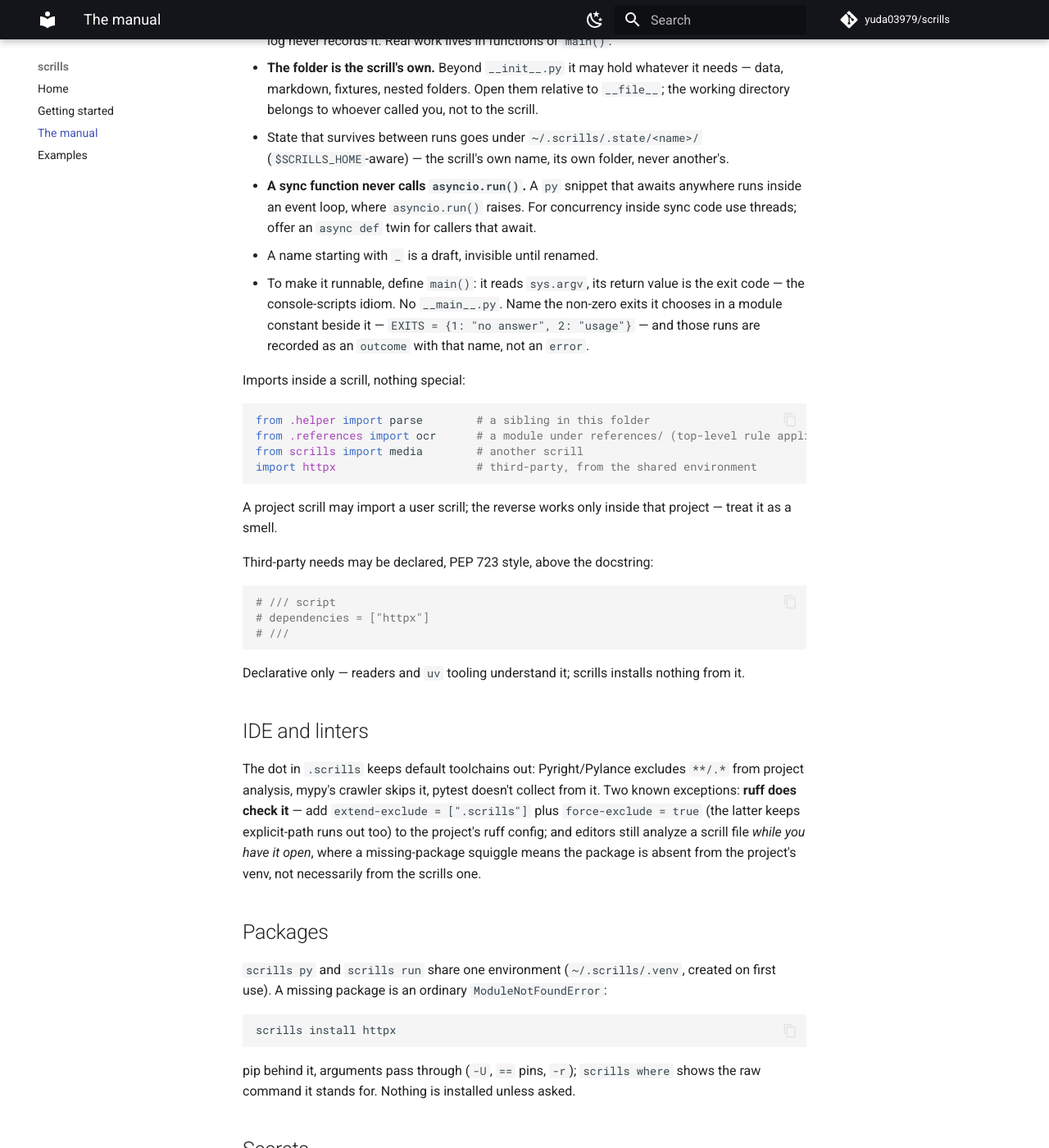
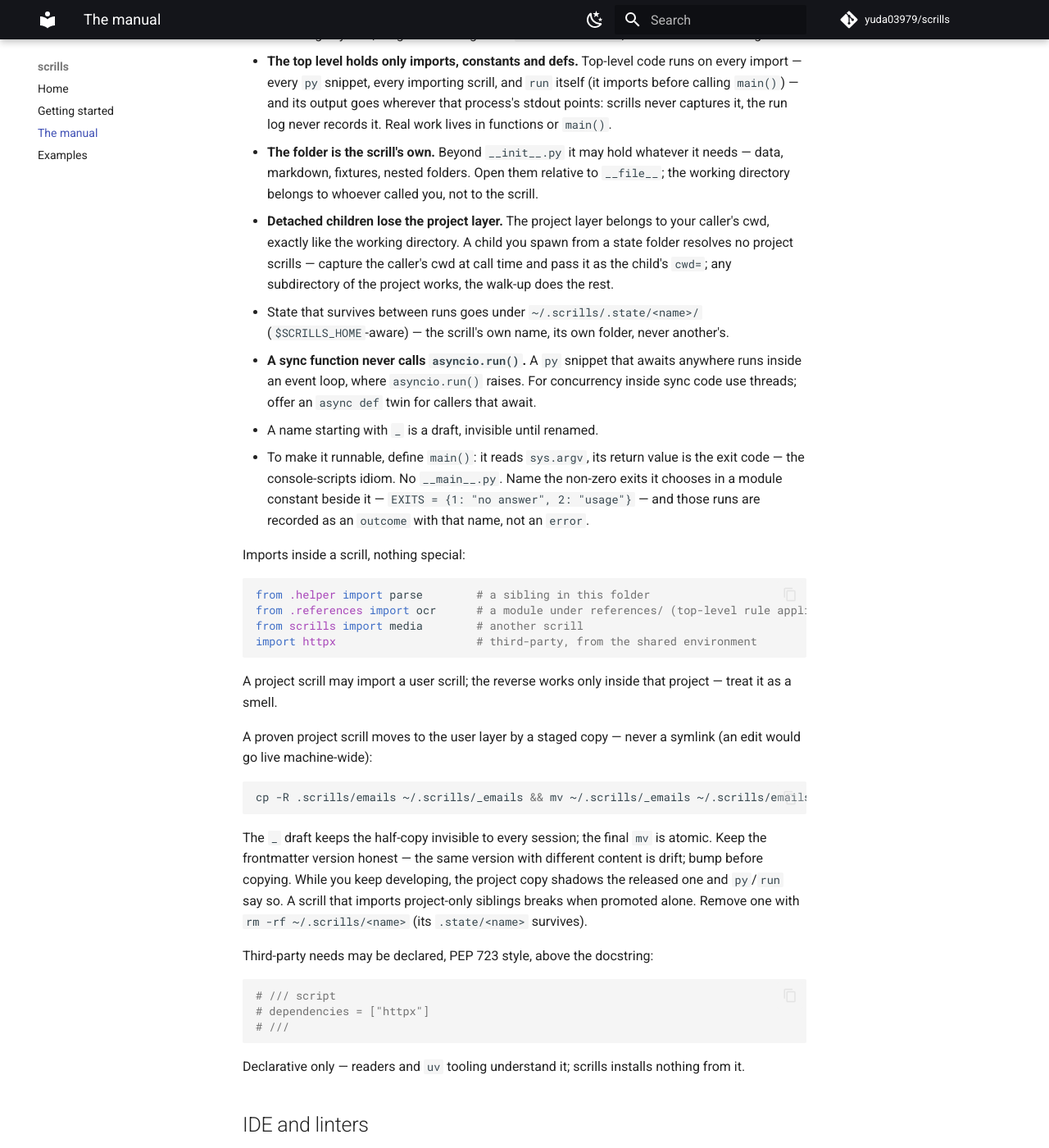
Before and after one commit to yuda03979/scrills, an MkDocs documentation site: the page built from docs/manual.md, in a window 1280 px wide and 1400 px high, scrolled down 3139 px. Shown: the whole window at 82% size. Built offline with MkDocs 1.6.1 and Material for MkDocs 9.7.7, drawn with Linux system fonts in a browser that asks for light colours; comment, search, counter and statistics services are not loaded; some of the changed text lies outside the part shown.

Commit message:
scrills 0.2.13 - the lost-project notice, the promotion pattern, and the TCC line
Three answers in one round. A detached child re-entering the CLI from
another cwd (a state folder) has no project layer; that stayed silent.
Now py/run print one stderr line when the walk finds nothing but the
inherited SCRILLS_LAYERS shows the caller had a project layer, and
where says it in the project line - the inherited value feeds one
message and the display, never resolution. The manual carries the
sibling gotcha: the project layer belongs to the caller's cwd like the
working directory does; spawn detached children from the project root.
Promotion to the user layer is now documented as a staged copy
(cp -R to a _draft, then an atomic mv), with the version rule (same
version + different content = bump first), the shadow notice as the
drift alarm, and never-symlink stated; getting-started teaches the
fuller pattern. The macOS TCC constraint is stated where scheduled
work is taught: launchd/cron cannot read ~/Desktop, ~/Documents or
~/Downloads even through symlinks - keep the clone outside them, as
the piped installer's default already is. Tests 97 -> 100, the two
fire tests seen red first, the third proving the notice crosses the
real execv/env chain via SCRILLS_CLI.

Co-Authored-By: Claude Fable 5 <noreply@anthropic.com>
Claude-Session: https://claude.ai/code/session_01TuJJmdqvqSrpqusNQP5MZ9

````diff
--- a/scrills/SKILL.md
+++ b/scrills/SKILL.md
@@ -17,7 +17,7 @@ Check the library before writing logic: `scrills list` prints the library the wa
 
 Two layers, merged, project wins on a name collision:
 
-- **project**: the nearest `.scrills/` directory walking up from where you are — reviewed and committed with the project. One it doesn't take: a `.scrills` owned by another user is ignored, and `list`, `py`, `run` and `where` say so.
+- **project**: the nearest `.scrills/` directory walking up from where you are — reviewed and committed with the project. Resolution is from your cwd only: a process started elsewhere (a detached child, a state-folder cwd) has no project layer, and `py`/`run` print one stderr line when the caller had one. One it doesn't take: a `.scrills` owned by another user is ignored, and `list`, `py`, `run` and `where` say so.
 - **user**: `~/.scrills` (or `$SCRILLS_HOME`) — capability that travels across projects.
 
 A collision is process-wide: the project scrill also replaces the user one inside every other scrill's imports, so `py` and `run` print one stderr line naming what's shadowed — unless the two sides are the same file through a symlink (an installed mirror), which replaces nothing and stays silent. Either way `list` shows the pair: `<name>  (user, shadowed by project)`. `scrills where` shows both paths, the python, the resolver, and how to install a package.
@@ -39,7 +39,7 @@ The description says when to use a scrill; `help()` says how. But `help()` rende
 
 Runs are isolated: the working directory stays yours (read and write project files freely), but project *modules* aren't importable and `PYTHONPATH` is ignored. Project code runs with the project's own tooling — `uv run`, its `.venv` — in its own command; pass files between the two, not imports.
 
-A scrill that defines `main()` is also a program: `scrills run <name> [args...]`. Arguments, stdin, stdout and the exit code pass straight through. Use it for finished work with clear inputs. Being a program, it also slots straight into cron or launchd — one-shot checks, scheduled work. Every run gets `SCRILLS_CLI` in its environment — the command's own absolute path; spawn nested `scrills` children through it rather than through PATH, which cron and launchd may not carry.
+A scrill that defines `main()` is also a program: `scrills run <name> [args...]`. Arguments, stdin, stdout and the exit code pass straight through. Use it for finished work with clear inputs. Being a program, it also slots straight into cron or launchd — one-shot checks, scheduled work. Every run gets `SCRILLS_CLI` in its environment — the command's own absolute path; spawn nested `scrills` children through it rather than through PATH, which cron and launchd may not carry. On macOS, scheduled jobs can't read TCC-protected folders (`~/Desktop`, `~/Documents`, `~/Downloads`), even through symlinks — keep the scrills clone outside them; the piped installer's default (`~/.local/share/scrills`) already is.
 
 Input reaches a scrill four ways: function arguments when imported — the main way; argv and stdin when run as a program (`echo data | scrills run it a b`); environment variables inherited from the caller (secrets travel this way, read at call time); and files, relative to your working directory. The catch: `scrills py`'s stdin already carries the code, so there is none left for data. Pass big data as a file path, never pasted into the snippet; `some-command | scrills py` feeds that output to the compiler — write it to a file first, run the command from inside the Python, or use `scrills run`, which does take stdin.
 
@@ -81,6 +81,7 @@ Details per function in its docstring; the IMAP quirks are in references/imap.md
 - The description says *when* to use it — it is all the listing shows — and, for a program scrill, the run line (`run: scrills run <name> …`). The rest of the docstring and each function's docstring say *how*; longer material goes in `references/*.md`, named in the docstring.
 - **The top level holds only imports, constants and defs.** Top-level code runs on every import — every `py` snippet, every importing scrill, and `run` itself (it imports before calling `main()`) — and its output goes wherever that process's stdout points: scrills never captures it, the run log never records it. Real work lives in functions or `main()`.
 - **The folder is the scrill's own.** Beyond `__init__.py` it may hold whatever it needs — data, markdown, fixtures, nested folders. Open them relative to `__file__`; the working directory belongs to whoever called you, not to the scrill.
+- **Detached children lose the project layer.** The project layer belongs to your caller's cwd, exactly like the working directory. A child you spawn from a state folder resolves no project scrills — capture the caller's cwd at call time and pass it as the child's `cwd=`; any subdirectory of the project works, the walk-up does the rest.
 - State that survives between runs goes under `~/.scrills/.state/<name>/` (`$SCRILLS_HOME`-aware) — the scrill's own name, its own folder, never another's.
 - **A sync function never calls `asyncio.run()`.** A `py` snippet that awaits anywhere runs inside an event loop, where `asyncio.run()` raises. For concurrency inside sync code use threads; offer an `async def` twin for callers that await.
 - A name starting with `_` is a draft, invisible until renamed.
@@ -96,6 +97,14 @@ import httpx                     # third-party, from the shared environment
 ```
 
 A project scrill may import a user scrill; the reverse works only inside that project — treat it as a smell.
+
+A proven project scrill moves to the user layer by a staged copy — never a symlink (an edit would go live machine-wide):
+
+```bash
+cp -R .scrills/emails ~/.scrills/_emails && mv ~/.scrills/_emails ~/.scrills/emails
+```
+
+The `_` draft keeps the half-copy invisible to every session; the final `mv` is atomic. Keep the frontmatter version honest — the same version with different content is drift; bump before copying. While you keep developing, the project copy shadows the released one and `py`/`run` say so. A scrill that imports project-only siblings breaks when promoted alone. Remove one with `rm -rf ~/.scrills/<name>` (its `.state/<name>` survives).
 
 Third-party needs may be declared, PEP 723 style, above the docstring:
 
````
Also changed, not shown: other parts of scrills/SKILL.md (+1 -1 lines), AGENTS.md (+1 -1 lines), docs/getting-started.md (+10 -0 lines), 2 other files.
